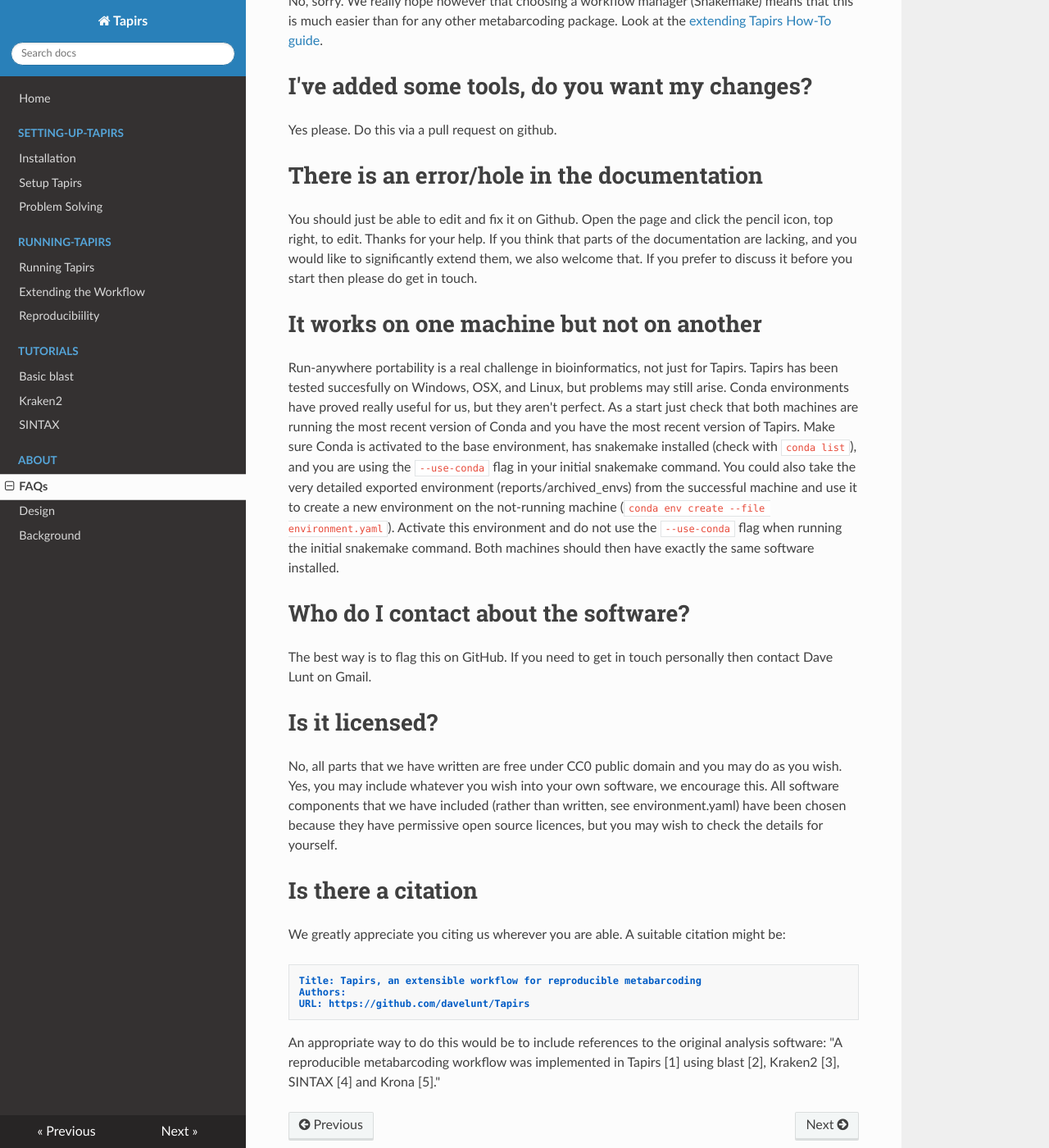
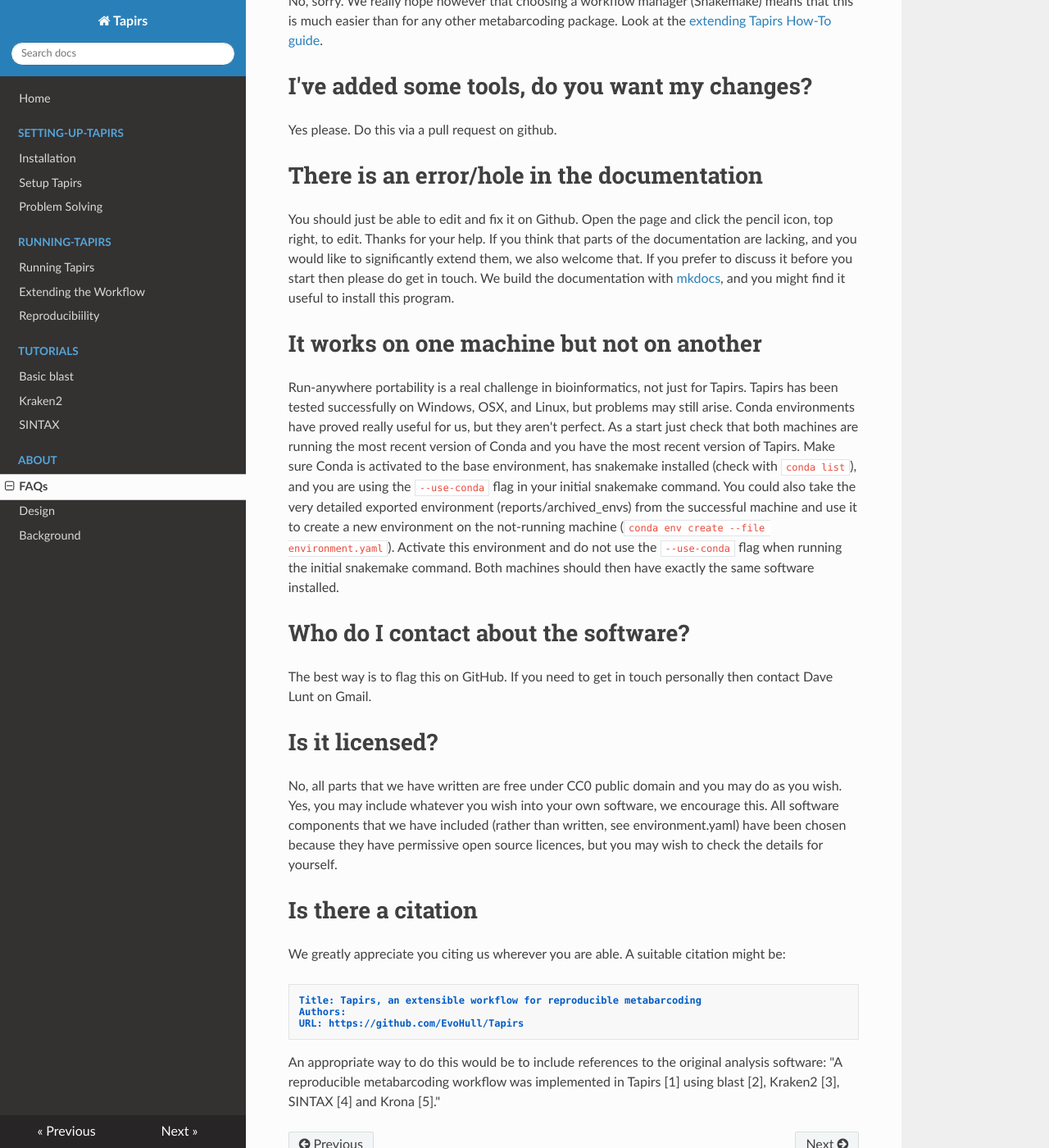
Before and after one commit to EvoHull/Tapirs, an MkDocs documentation site: the page built from docs/About/faqs.md, in a window 1280 px wide and 1400 px high, scrolled down 569 px. Shown: the whole window at 82% size. Built offline with MkDocs 1.6.1, drawn with Linux system fonts in a browser that asks for light colours; nearby versions of some CDN libraries.

Commit message:
Update faqs.md

````diff
--- a/docs/About/faqs.md
+++ b/docs/About/faqs.md
@@ -9,16 +9,16 @@
 Nothing met our needs, see the [background](background.md) page for discussion. We wanted an extensible workflow, built by a specialist workflow manager, that would allow real reproducibility.
 
 # Can you add in my favourite software for me?
-No, sorry. We really hope however that choosing a workflow manager (Snakemake) means that this is much easier than for any other metabarcoding package. Look at the [extending Tapirs How-To guide](../How-To-Guide/extending.md).
+No, sorry. We really hope however that choosing a workflow manager (Snakemake) means that this is much easier than for any other metabarcoding package. Look at the [extending Tapirs How-To guide](../Running-Tapirs/extending.md).
 
 # I've added some tools, do you want my changes?
 Yes please. Do this via a pull request on github.
 
 # There is an error/hole in the documentation
-You should just be able to edit and fix it on Github. Open the page and click the pencil icon, top right, to edit. Thanks for your help. If you think that parts of the documentation are lacking, and you would like to significantly extend them, we also welcome that. If you prefer to discuss it before you start then please do get in touch.
+You should just be able to edit and fix it on Github. Open the page and click the pencil icon, top right, to edit. Thanks for your help. If you think that parts of the documentation are lacking, and you would like to significantly extend them, we also welcome that. If you prefer to discuss it before you start then please do get in touch. We build the documentation with [mkdocs](https://www.mkdocs.org/), and you might find it useful to install this program.
 
 # It works on one machine but not on another
-Run-anywhere portability is a real challenge in bioinformatics, not just for Tapirs. Tapirs has been tested succesfully on Windows, OSX, and Linux, but problems may still arise. Conda environments have proved really useful for us, but they aren't perfect. As a start just check that both machines are running the most recent version of Conda and you have the most recent version of Tapirs. Make sure Conda is activated to the base environment, has snakemake installed (check with `conda list`), and you are using the `--use-conda` flag in your initial snakemake command. You could also take the very detailed exported environment (reports/archived_envs) from the successful machine and use it to create a new environment on the not-running machine (`conda env create --file environment.yaml`). Activate this environment and do not use the `--use-conda` flag when running the initial snakemake command. Both machines should then have exactly the same software installed.
+Run-anywhere portability is a real challenge in bioinformatics, not just for Tapirs. Tapirs has been tested successfully on Windows, OSX, and Linux, but problems may still arise. Conda environments have proved really useful for us, but they aren't perfect. As a start just check that both machines are running the most recent version of Conda and you have the most recent version of Tapirs. Make sure Conda is activated to the base environment, has snakemake installed (check with `conda list`), and you are using the `--use-conda` flag in your initial snakemake command. You could also take the very detailed exported environment (reports/archived_envs) from the successful machine and use it to create a new environment on the not-running machine (`conda env create --file environment.yaml`). Activate this environment and do not use the `--use-conda` flag when running the initial snakemake command. Both machines should then have exactly the same software installed.
 
 # Who do I contact about the software?
 The best way is to flag this on GitHub. If you need to get in touch personally then contact Dave Lunt on Gmail.
@@ -31,7 +31,7 @@
 ```
 Title: Tapirs, an extensible workflow for reproducible metabarcoding
 Authors:
-URL: https://github.com/davelunt/Tapirs
+URL: https://github.com/EvoHull/Tapirs
 ```
 
 An appropriate way to do this would be to include references to the original analysis software: "A reproducible metabarcoding workflow was implemented in Tapirs [1] using blast [2], Kraken2 [3], SINTAX [4] and Krona [5]."
````
